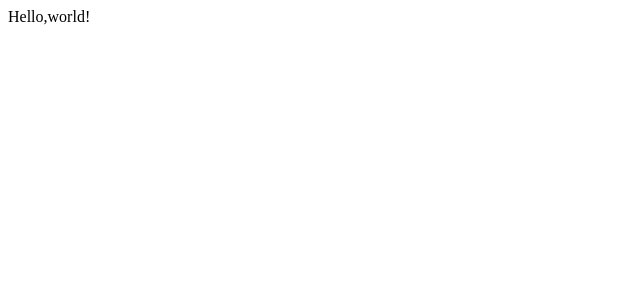
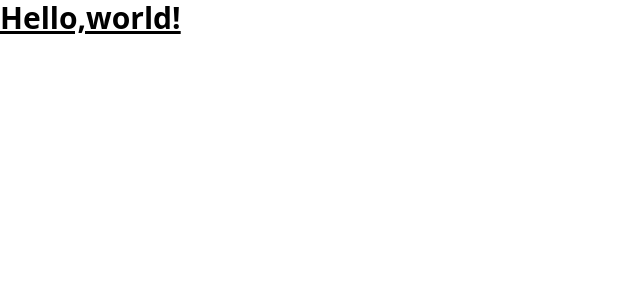
Before and after one commit to Sudirman-Range/dailyReport, a React (Create React App) app: page / in a window 1280 px wide. Shown: the top 300 px of the page, without its empty margins (0-640 px from the left). Built offline with nearby package versions, Linux system fonts and the light colour scheme.

Commit message:
add: tailwindCssの設定をした

```diff
--- a/package.json
+++ b/package.json
@@ -34,5 +34,10 @@
       "last 1 firefox version",
       "last 1 safari version"
     ]
+  },
+  "devDependencies": {
+    "autoprefixer": "^10.4.4",
+    "postcss": "^8.4.12",
+    "tailwindcss": "^3.0.23"
   }
 }
--- /dev/null
+++ b/postcss.config.js
@@ -0,0 +1,6 @@
+module.exports = {
+  plugins: {
+    tailwindcss: {},
+    autoprefixer: {},
+  },
+}
--- a/src/App.js
+++ b/src/App.js
@@ -1,5 +1,5 @@
 function App() {
-  return <div className="App">Hello,world!</div>;
+	return <div className="text-3xl font-bold underline">Hello,world!</div>;
 }
 
 export default App;
--- /dev/null
+++ b/src/index.css
@@ -0,0 +1,3 @@
+@tailwind base;
+@tailwind components;
+@tailwind utilities;
--- /dev/null
+++ b/tailwind.config.js
@@ -0,0 +1,7 @@
+module.exports = {
+	content: ["./src/**/*.{js,jsx,ts,tsx}"],
+	theme: {
+		extend: {},
+	},
+	plugins: [],
+};
```
Also changed, not shown: src/index.js (+4 -3 lines), 1 other file (tests, documents, lock files or other folders).
